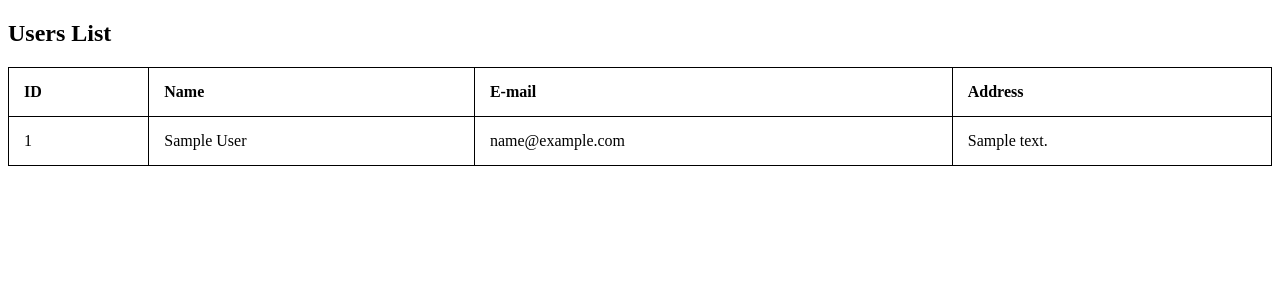
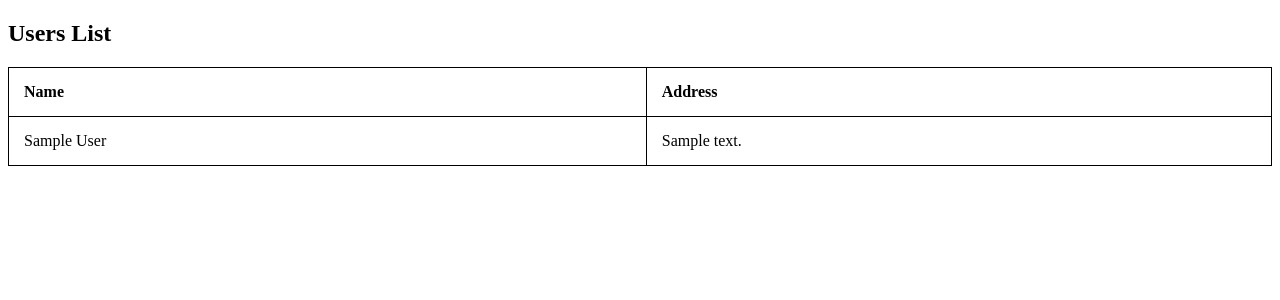
Before and after one commit to 1-sharon-1/User001, a Flask app: page /table in a window 1280 px wide. Shown: the top 300 px of the page. Run offline with Flask 2, Linux system fonts and the light colour scheme; a user stored in the database is signed in; tables that the repository leaves empty hold one stand-in row (values such as "Sample post").

```diff
--- a/templates/table.html
+++ b/templates/table.html
@@ -27,17 +27,17 @@
 
         <table style="width:100%">
             <tr>
-                <th>ID</th>
+                <!-- <th>ID</th> -->
                 <th>Name</th>
-                <th>E-mail</th>
+                <!-- <th>E-mail</th> -->
                 <th>Address</th>
             </tr>
             </tr>
             {% for user in users %}
             <tr>
-                <td>{{user.id}}</td>
+                <!-- <td>{{user.id}}</td> -->
                 <td>{{user.name}}</td>
-                <td>{{user.email}}</td>
+                <!-- <td>{{user.email}}</td> -->
                 <td>{{user.address}}</td>
             </tr>
             {% endfor %}
```
Also changed, not shown: 1 other file.
